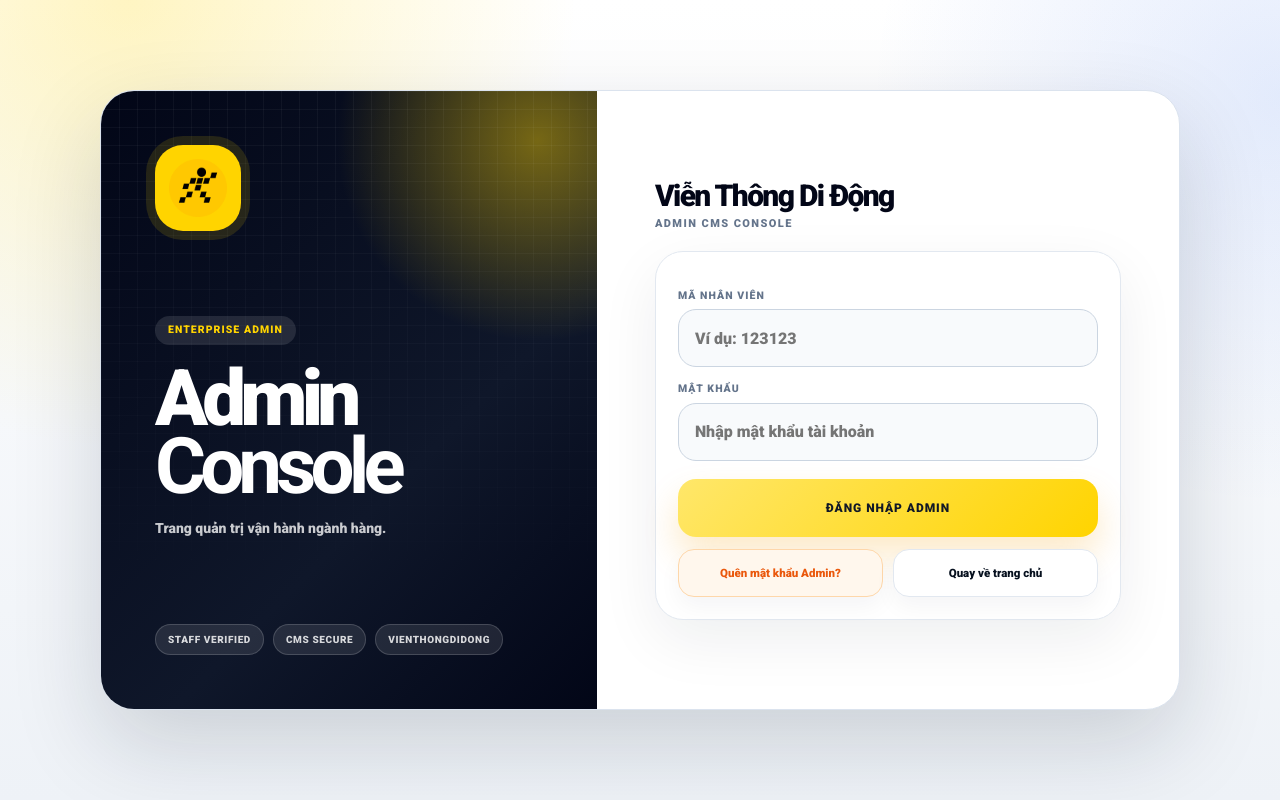
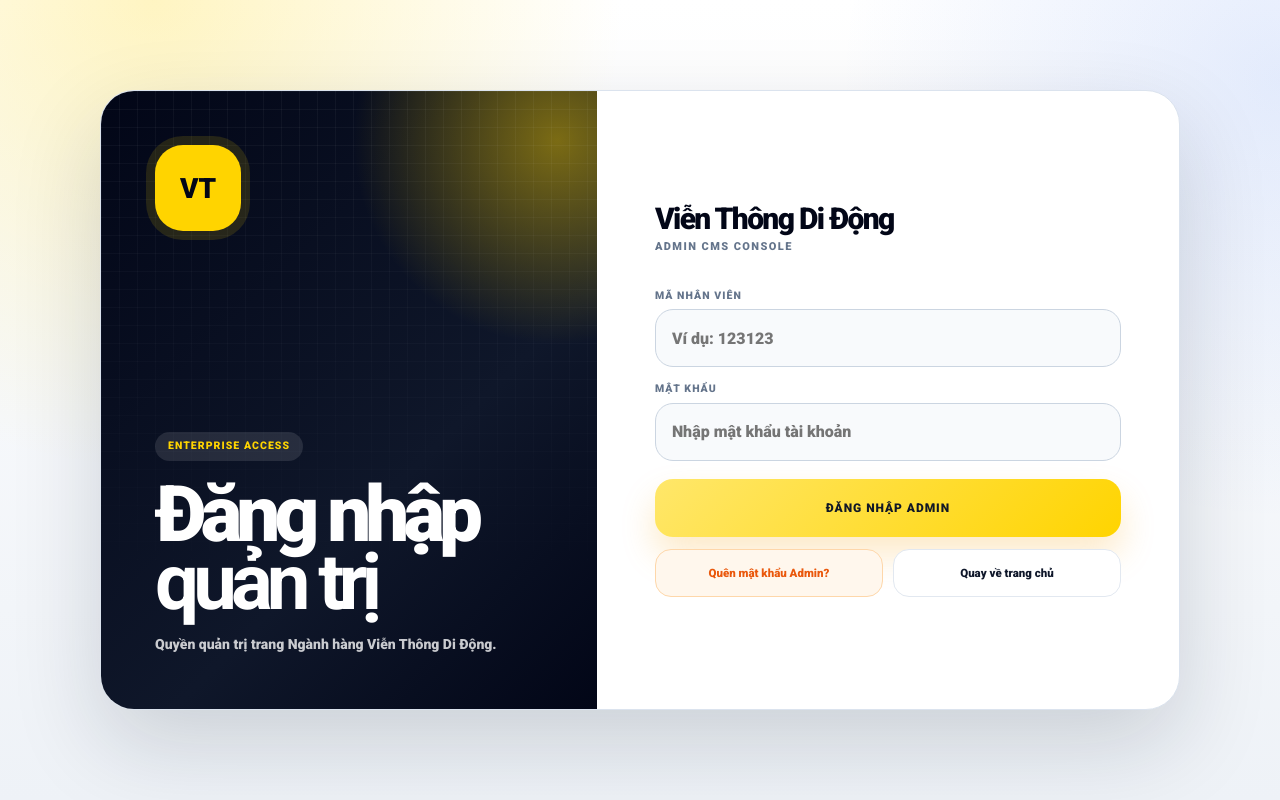
Before and after one commit to tamlee070995/vtdd-app, a Next.js app: page /admin/login in a window 1280 px wide. Built offline with nearby package versions, Linux system fonts and the light colour scheme.

Commit message:
Update version 3

```diff
--- a/app/admin/login/page.tsx
+++ b/app/admin/login/page.tsx
@@ -1,5 +1,4 @@
-import Link from "next/link";
-import AdminLoginKeyBridge from "@/components/AdminLoginKeyBridge";
+import AdminLoginForm from "@/components/AdminLoginForm";
 
 type PageProps = {
   searchParams?: Promise<{ error?: string }> | { error?: string };
@@ -11,80 +10,5 @@ export default async function AdminLoginPage({ searchParams }: PageProps) {
   const params = searchParams ? await searchParams : {};
   const error = typeof params?.error === "string" ? params.error : "";
 
-  return (
-    <main className="admin-login-premium-page admin-login-premium-v2-page">
-      <section className="admin-login-premium-shell admin-login-premium-v2-shell">
-        <aside className="admin-login-premium-hero admin-login-premium-v2-hero">
-          <div className="admin-login-logo-mark admin-login-logo-v2">
-            <img src="/mwg-logo.svg" alt="MWG" />
-          </div>
-
-          <div className="admin-login-hero-content admin-login-hero-v2-content">
-            <span>ENTERPRISE ADMIN</span>
-            <h1>
-              Admin
-              <b>Console</b>
-            </h1>
-            <p>Trang quản trị vận hành ngành hàng.</p>
-          </div>
-
-          <div className="admin-login-v2-tags">
-            <i>STAFF VERIFIED</i>
-            <i>CMS SECURE</i>
-            <i>VIENTHONGDIDONG</i>
-          </div>
-        </aside>
-
-        <section className="admin-login-premium-panel admin-login-premium-v2-panel">
-          <div className="admin-login-panel-head admin-login-v2-head">
-            <div>
-              <h2>Viễn Thông Di Động</h2>
-              <p>ADMIN CMS CONSOLE</p>
-            </div>
-          </div>
-
-          <form
-            className="admin-login-premium-form admin-login-v2-form"
-            action="/api/auth/admin-login"
-            method="POST"
-            noValidate
-          >
-            <AdminLoginKeyBridge />
-
-            <label htmlFor="admin-maNV">Mã nhân viên</label>
-            <input
-              id="admin-maNV"
-              name="maNV"
-              type="text"
-              inputMode="numeric"
-              placeholder="Ví dụ: 123123"
-              autoComplete="username"
-            />
-
-            <label htmlFor="admin-password">Mật khẩu</label>
-            <input
-              id="admin-password"
-              name="password"
-              type="password"
-              placeholder="Nhập mật khẩu tài khoản"
-              autoComplete="current-password"
-            />
-
-            {error ? (
-              <div className="admin-error-banner" role="alert">
-                ⚠️ {error}
-              </div>
-            ) : null}
-
-            <button type="submit">ĐĂNG NHẬP ADMIN</button>
-
-            <div className="admin-login-actions-v2 admin-login-actions-v3">
-              <Link href="/admin/forgot-password">Quên mật khẩu Admin?</Link>
-              <Link href="/">Quay về trang chủ</Link>
-            </div>
-          </form>
-        </section>
-      </section>
-    </main>
-  );
+  return <AdminLoginForm initialError={error} />;
 }
--- /dev/null
+++ b/components/AdminLoginForm.tsx
@@ -0,0 +1,231 @@
+"use client";
+
+import Link from "next/link";
+import { useRouter } from "next/navigation";
+import { FormEvent, KeyboardEvent, useEffect, useRef, useState } from "react";
+
+type AdminLoginFormProps = {
+  initialError?: string;
+};
+
+export default function AdminLoginForm({ initialError = "" }: AdminLoginFormProps) {
+  const router = useRouter();
+  const passwordRef = useRef<HTMLInputElement | null>(null);
+  const [maNV, setMaNV] = useState("");
+  const [password, setPassword] = useState("");
+  const [error, setError] = useState(initialError);
+  const [loading, setLoading] = useState(false);
+  const [successLoading, setSuccessLoading] = useState(false);
+
+  useEffect(() => {
+    router.prefetch("/admin");
+  }, [router]);
+
+  function handleMaNVKeyDown(e: KeyboardEvent<HTMLInputElement>) {
+    if (e.key === "Enter") {
+      e.preventDefault();
+      passwordRef.current?.focus();
+    }
+  }
+
+  async function handleSubmit(e: FormEvent<HTMLFormElement>) {
+    e.preventDefault();
+
+    const cleanMaNV = maNV.trim();
+    const cleanPassword = password.trim();
+
+    if (!cleanMaNV || !cleanPassword) {
+      setError("Vui lòng nhập mã nhân viên và mật khẩu.");
+      return;
+    }
+
+    try {
+      setError("");
+      setLoading(true);
+
+      const res = await fetch("/api/auth/admin-login", {
+        method: "POST",
+        headers: {
+          "Content-Type": "application/json",
+          "Cache-Control": "no-store",
+        },
+        cache: "no-store",
+        credentials: "same-origin",
+        body: JSON.stringify({ maNV: cleanMaNV, password: cleanPassword }),
+      });
+
+      const data = await res.json().catch(() => null);
+
+      if (!res.ok || !data?.success) {
+        setError(data?.message || "Không đăng nhập được Admin.");
+        setLoading(false);
+        return;
+      }
+
+      setSuccessLoading(true);
+
+      // Client navigation giữ nguyên màn hình đăng nhập + overlay cho tới khi trang Admin sẵn sàng,
+      // tránh nháy trắng/chớp màn hình do form POST redirect full-page.
+      router.replace(data.redirectTo || "/admin");
+      router.refresh();
+    } catch {
+      setError("Lỗi kết nối. Vui lòng thử lại.");
+      setLoading(false);
+      setSuccessLoading(false);
+    }
+  }
+
+  return (
+    <main className="admin-login-premium-page admin-login-no-flash-page">
+      <section className="admin-login-premium-shell">
+        <aside className="admin-login-premium-hero">
+          <div className="admin-login-logo-mark">VT</div>
+
+          <div className="admin-login-hero-content">
+            <span>ENTERPRISE ACCESS</span>
+            <h1>
+              Đăng nhập
+              <b>quản trị</b>
+            </h1>
+            <p>Quyền quản trị trang Ngành hàng Viễn Thông Di Động.</p>
+          </div>
+        </aside>
+
+        <section className="admin-login-premium-panel">
+          <div className="admin-login-panel-head">
+            <div>
+              <h2>Viễn Thông Di Động</h2>
+              <p>ADMIN CMS CONSOLE</p>
+            </div>
+          </div>
+
+          <form className="admin-login-premium-form" onSubmit={handleSubmit} noValidate>
+            <label htmlFor="admin-maNV">Mã nhân viên</label>
+            <input
+              id="admin-maNV"
+              name="maNV"
+              type="text"
+              inputMode="numeric"
+              placeholder="Ví dụ: 123123"
+              autoComplete="username"
+              value={maNV}
+              onChange={(e) => setMaNV(e.target.value)}
+              onKeyDown={handleMaNVKeyDown}
+              disabled={loading || successLoading}
+            />
+
+            <label htmlFor="admin-password">Mật khẩu</label>
+            <input
+              ref={passwordRef}
+              id="admin-password"
+              name="password"
+              type="password"
+              placeholder="Nhập mật khẩu tài khoản"
+              autoComplete="current-password"
+              value={password}
+              onChange={(e) => setPassword(e.target.value)}
+              disabled={loading || successLoading}
+            />
+
+            {error ? (
+              <div className="admin-error-banner" role="alert">
+                ⚠️ {error}
+              </div>
+            ) : null}
+
+            <button type="submit" disabled={loading || successLoading}>
+              {successLoading ? "ĐANG MỞ ADMIN..." : loading ? "ĐANG XÁC THỰC..." : "ĐĂNG NHẬP ADMIN"}
+            </button>
+
+            <div className="admin-login-actions-v2">
+              <Link href="/admin/forgot-password" aria-disabled={loading || successLoading}>
+                Quên mật khẩu Admin?
+              </Link>
+              <Link href="/" aria-disabled={loading || successLoading}>
+                Quay về trang chủ
+              </Link>
+            </div>
+          </form>
+        </section>
+      </section>
+
+      {successLoading ? (
+        <div className="admin-login-handoff-layer" aria-live="polite" aria-busy="true">
+          <div className="admin-login-handoff-card">
+            <i />
+            <b>Đăng nhập thành công</b>
+            <p>Đang mở trung tâm quản trị, vui lòng chờ...</p>
+          </div>
+        </div>
+      ) : null}
+
+      <style>{`
+        .admin-login-no-flash-page {
+          isolation: isolate;
+        }
+
+        .admin-login-premium-form button:disabled,
+        .admin-login-premium-form input:disabled {
+          opacity: .72;
+          cursor: wait;
+        }
+
+        .admin-login-handoff-layer {
+          position: fixed;
+          inset: 0;
+          z-index: 999999;
+          padding: 16px;
+          display: grid;
+          place-items: center;
+          background:
+            radial-gradient(circle at 50% 18%, rgba(255, 212, 0, .26), transparent 34%),
+            rgba(2, 6, 23, .76);
+          backdrop-filter: blur(18px);
+          -webkit-backdrop-filter: blur(18px);
+        }
+
+        .admin-login-handoff-card {
+          width: min(100%, 360px);
+          padding: 24px 20px;
+          border-radius: 28px;
+          text-align: center;
+          background: #ffffff;
+          border: 1px solid rgba(226, 232, 240, .95);
+          box-shadow: 0 32px 90px rgba(0, 0, 0, .30);
+        }
+
+        .admin-login-handoff-card i {
+          width: 54px;
+          height: 54px;
+          margin: 0 auto 15px;
+          display: block;
+          border-radius: 999px;
+          border: 5px solid #e2e8f0;
+          border-top-color: #ffd400;
+          animation: adminLoginSpin .75s linear infinite;
+        }
+
+        .admin-login-handoff-card b {
+          display: block;
+          color: #0f172a;
+          font-size: 18px;
+          line-height: 1.1;
+          font-weight: 950;
+          letter-spacing: -.035em;
+        }
+
+        .admin-login-handoff-card p {
+          margin-top: 8px;
+          color: #64748b;
+          font-size: 13px;
+          line-height: 1.45;
+          font-weight: 800;
+        }
+
+        @keyframes adminLoginSpin {
+          to { transform: rotate(360deg); }
+        }
+      `}</style>
+    </main>
+  );
+}
```
Also changed, not shown: app/api/auth/admin-login/route.ts (+29 -18 lines).
